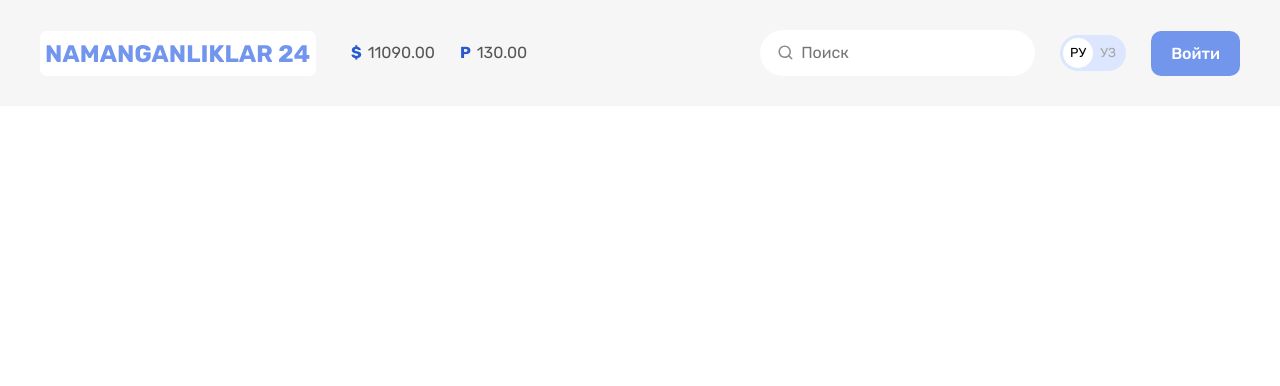
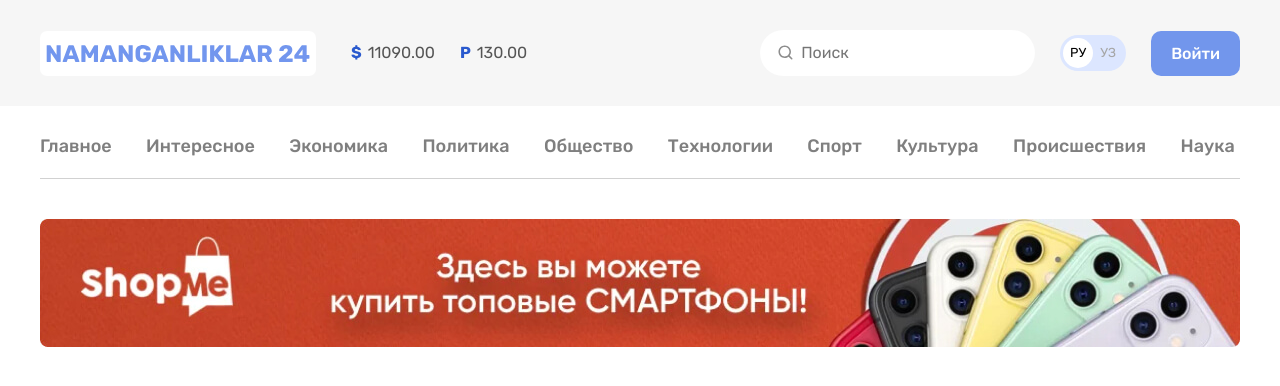
Before and after one commit to shokhmadaminov/Namanganliklar-24-11-guruh, a plain HTML site: page index.html in a window 1280 px wide. Drawn offline with Linux system fonts and the light colour scheme.

Commit message:
add site header bottom section html and css

```diff
--- a/css/main.css
+++ b/css/main.css
@@ -39,6 +39,7 @@ body {
 .site-header-top {
     padding: 30px 0;
     background-color: #f6f6f6;
+    margin-bottom: 10px;
 }
 .site-header-top-container {
     display: flex;
@@ -134,3 +135,52 @@ body {
 .site-header-top-btn:active {
     opacity: 0.6;
 }
+
+
+/* SITE HEADER BOTTOM STYLES */
+.site-header-bottom {
+    margin-bottom: 50px;
+}
+
+/* SITE HEADER NAV STYLES */
+.site-header-nav {
+    padding-bottom: 5px;
+    padding-top: 20px;
+    border-bottom: 1px solid #d1d1d1;
+    margin-bottom: 40px;
+}
+.site-header-nav-list {
+    display: flex;
+    align-items: center;
+    flex-wrap: wrap;
+    list-style: none;
+}
+.site-header-nav-item {
+    margin-bottom: 15px;
+}
+.site-header-nav-item:not(:last-child) {
+    margin-right: 34.4px;
+}
+.site-header-nav-item-link {
+    font-weight: 500;
+    font-size: 18px;
+    line-height: 21.33px;
+    color: #7f7f7f;
+    text-decoration: none;
+    text-transform: capitalize;
+}
+.site-header-nav-item-link:hover {
+    color: #7296ee;
+}
+.site-header-nav-item-link:active {
+    opacity: 0.6;
+}
+
+/* SITE HEADER REKLAMA BANNER */
+.site-header-reklama-banner {
+    display: flex;
+}
+.site-header-reklama-banner-img {
+    width: 100%;
+    height: auto;
+}
--- a/index.html
+++ b/index.html
@@ -46,6 +46,34 @@
         </section>
         <!-- SITE HEADER TOP SECTION END -->
 
+        <!-- SITE HEADER BOTTOM -->
+        <section class="site-header-bottom">
+            <div class="container">
+                <!-- SITE HEADER NAV -->
+                <nav class="site-header-nav">
+                    <ul class="site-header-nav-list">
+                        <li class="site-header-nav-item"><a class="site-header-nav-item-link" href="#">Главное</a></li>
+                        <li class="site-header-nav-item"><a class="site-header-nav-item-link" href="#">Интересное</a></li>
+                        <li class="site-header-nav-item"><a class="site-header-nav-item-link" href="#">Экономика</a></li>
+                        <li class="site-header-nav-item"><a class="site-header-nav-item-link" href="#">Политика</a></li>
+                        <li class="site-header-nav-item"><a class="site-header-nav-item-link" href="#">Общество</a></li>
+                        <li class="site-header-nav-item"><a class="site-header-nav-item-link" href="#">Технологии</a></li>
+                        <li class="site-header-nav-item"><a class="site-header-nav-item-link" href="#">Спорт</a></li>
+                        <li class="site-header-nav-item"><a class="site-header-nav-item-link" href="#">Культура</a></li>
+                        <li class="site-header-nav-item"><a class="site-header-nav-item-link" href="#">Происшествия</a></li>
+                        <li class="site-header-nav-item"><a class="site-header-nav-item-link" href="#">Наука</a></li>
+                    </ul>
+                </nav>
+                <!-- SITE HEADER NAV END -->
+                <!-- SITE REKLAMA BANNER -->
+                <a class="site-header-reklama-banner" href="https://shopme.uz/" target="_blank">
+                    <img class="site-header-reklama-banner-img" src="./images/home-imges/shopme-reklama-banner.jpg" alt="shopme reklama banner" srcset="./images/home-imges/shopme-reklama-banner.jpg 1x, ./images/home-imges/shopme-reklama-banner@2x.jpg 2x" width="1200" height="128">
+                </a>
+                <!-- SITE REKLAMA BANNER END -->
+            </div>
+        </section>
+        <!-- SITE HEADER BOTTOM END -->
+
     </header>
     <!-- SITE HEADER END -->
 </body>
```
Also changed, not shown: images/home-imges/shopme-reklama-banner.jpg (added), images/home-imges/shopme-reklama-banner@2x.jpg (added).
